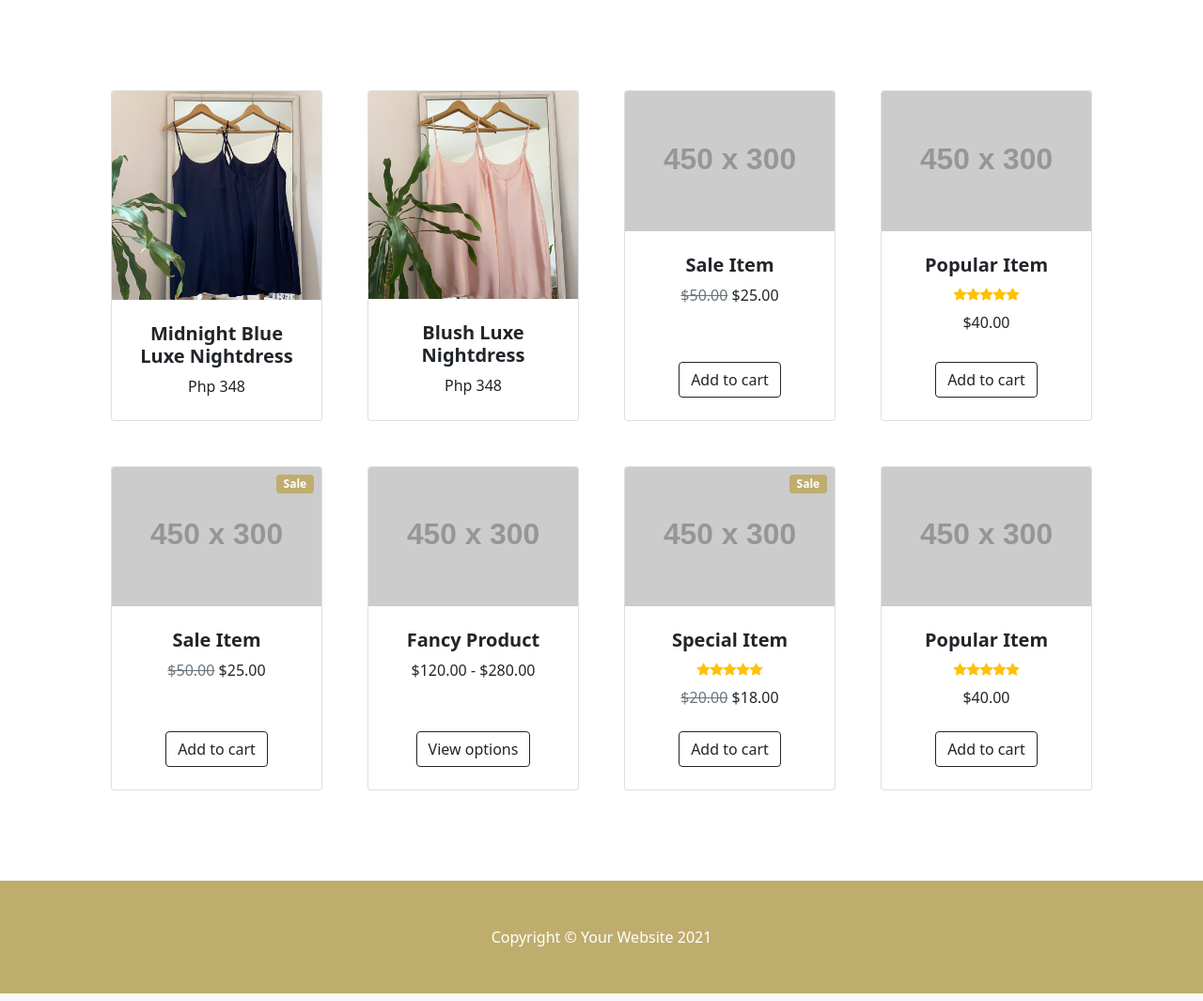
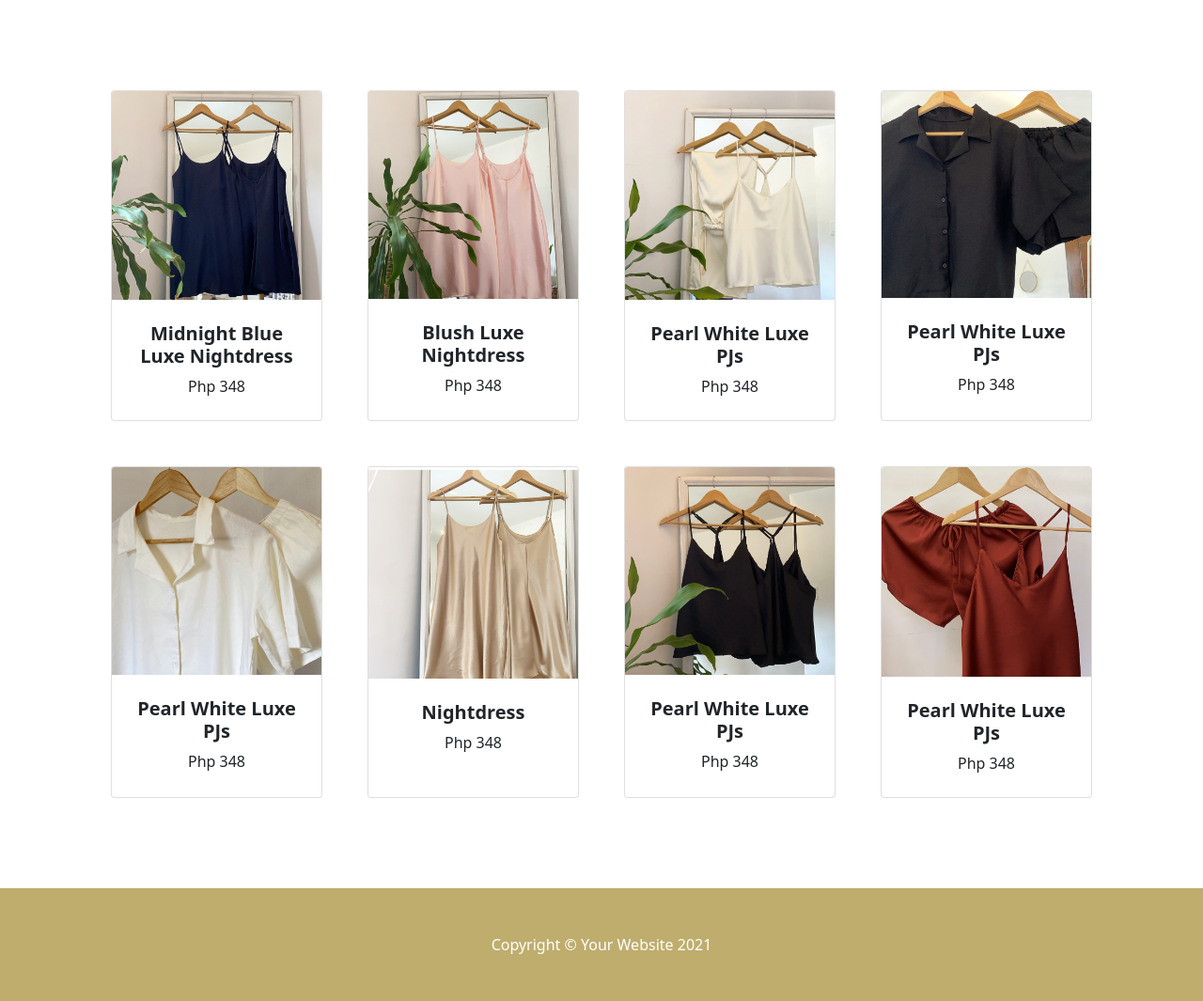
Before and after one commit to ielbusmente/php-project-4ITH, a PHP site: page /products.php in a window 1280 px wide. Shown: the part 365-1430 px from the top of the page at 94% size. Run offline with PHP 8.4, Linux system fonts and the light colour scheme; grey boxes labelled with a size stand in for pictures from a placeholder-image service; some libraries are stand-ins or nearby versions.

Commit message:
products

```diff
--- a/products.php
+++ b/products.php
@@ -91,148 +91,138 @@
                             <!-- Sale badge-->
                             <!-- <div class="badge bg-dark text-white position-absolute" style="top: 0.5rem; right: 0.5rem">Sale</div> -->
                             <!-- Product image-->
-                            <img class="card-img-top" src="https://dummyimage.com/450x300/dee2e6/6c757d.jpg" alt="..." />
+                            <img class="card-img-top" src="assets/img/pearlwhite.jpg" alt="..." />
                             <!-- Product details-->
                             <div class="card-body p-4">
                                 <div class="text-center">
                                     <!-- Product name-->
-                                    <h5 class="fw-bolder">Sale Item</h5>
+                                    <h5 class="fw-bolder">Pearl White Luxe PJs</h5>
                                     <!-- Product price-->
-                                    <span class="text-muted text-decoration-line-through">$50.00</span>
-                                    $25.00
+                                    <!-- <span class="text-muted text-decoration-line-through">$50.00</span> -->
+                                    Php 348
                                 </div>
                             </div>
                             <!-- Product actions-->
-                            <div class="card-footer p-4 pt-0 border-top-0 bg-transparent">
+                            <!-- <div class="card-footer p-4 pt-0 border-top-0 bg-transparent">
                                 <div class="text-center"><a class="btn btn-outline-dark mt-auto" href="#">Add to cart</a></div>
-                            </div>
-                        </div>
-                    </div>
-                    <div class="col mb-5">
-                        <div class="card h-100">
-                            <!-- Product image-->
-                            <img class="card-img-top" src="https://dummyimage.com/450x300/dee2e6/6c757d.jpg" alt="..." />
-                            <!-- Product details-->
-                            <div class="card-body p-4">
-                                <div class="text-center">
-                                    <!-- Product name-->
-                                    <h5 class="fw-bolder">Popular Item</h5>
-                                    <!-- Product reviews-->
-                                    <div class="d-flex justify-content-center small text-warning mb-2">
-                                        <div class="bi-star-fill"></div>
-                                        <div class="bi-star-fill"></div>
-                                        <div class="bi-star-fill"></div>
-                                        <div class="bi-star-fill"></div>
-                                        <div class="bi-star-fill"></div>
-                                    </div>
-                                    <!-- Product price-->
-                                    $40.00
-                                </div>
-                            </div>
-                            <!-- Product actions-->
-                            <div class="card-footer p-4 pt-0 border-top-0 bg-transparent">
-                                <div class="text-center"><a class="btn btn-outline-dark mt-auto" href="#">Add to cart</a></div>
-                            </div>
+                            </div> -->
                         </div>
                     </div>
                     <div class="col mb-5">
                         <div class="card h-100">
                             <!-- Sale badge-->
-                            <div class="badge bg-dark text-white position-absolute" style="top: 0.5rem; right: 0.5rem">Sale</div>
+                            <!-- <div class="badge bg-dark text-white position-absolute" style="top: 0.5rem; right: 0.5rem">Sale</div> -->
                             <!-- Product image-->
-                            <img class="card-img-top" src="https://dummyimage.com/450x300/dee2e6/6c757d.jpg" alt="..." />
+                            <img class="card-img-top" src="assets/img/1.jpg" alt="..." />
                             <!-- Product details-->
                             <div class="card-body p-4">
                                 <div class="text-center">
                                     <!-- Product name-->
-                                    <h5 class="fw-bolder">Sale Item</h5>
+                                    <h5 class="fw-bolder">Pearl White Luxe PJs</h5>
                                     <!-- Product price-->
-                                    <span class="text-muted text-decoration-line-through">$50.00</span>
-                                    $25.00
+                                    <!-- <span class="text-muted text-decoration-line-through">$50.00</span> -->
+                                    Php 348
                                 </div>
                             </div>
                             <!-- Product actions-->
-                            <div class="card-footer p-4 pt-0 border-top-0 bg-transparent">
+                            <!-- <div class="card-footer p-4 pt-0 border-top-0 bg-transparent">
                                 <div class="text-center"><a class="btn btn-outline-dark mt-auto" href="#">Add to cart</a></div>
-                            </div>
-                        </div>
-                    </div>
-                    <div class="col mb-5">
-                        <div class="card h-100">
-                            <!-- Product image-->
-                            <img class="card-img-top" src="https://dummyimage.com/450x300/dee2e6/6c757d.jpg" alt="..." />
-                            <!-- Product details-->
-                            <div class="card-body p-4">
-                                <div class="text-center">
-                                    <!-- Product name-->
-                                    <h5 class="fw-bolder">Fancy Product</h5>
-                                    <!-- Product price-->
-                                    $120.00 - $280.00
-                                </div>
-                            </div>
-                            <!-- Product actions-->
-                            <div class="card-footer p-4 pt-0 border-top-0 bg-transparent">
-                                <div class="text-center"><a class="btn btn-outline-dark mt-auto" href="#">View options</a></div>
-                            </div>
+                            </div> -->
                         </div>
                     </div>
                     <div class="col mb-5">
                         <div class="card h-100">
                             <!-- Sale badge-->
-                            <div class="badge bg-dark text-white position-absolute" style="top: 0.5rem; right: 0.5rem">Sale</div>
+                            <!-- <div class="badge bg-dark text-white position-absolute" style="top: 0.5rem; right: 0.5rem">Sale</div> -->
                             <!-- Product image-->
-                            <img class="card-img-top" src="https://dummyimage.com/450x300/dee2e6/6c757d.jpg" alt="..." />
+                            <img class="card-img-top" src="assets/img/2.jpg" alt="..." />
                             <!-- Product details-->
                             <div class="card-body p-4">
                                 <div class="text-center">
                                     <!-- Product name-->
-                                    <h5 class="fw-bolder">Special Item</h5>
-                                    <!-- Product reviews-->
-                                    <div class="d-flex justify-content-center small text-warning mb-2">
-                                        <div class="bi-star-fill"></div>
-                                        <div class="bi-star-fill"></div>
-                                        <div class="bi-star-fill"></div>
-                                        <div class="bi-star-fill"></div>
-                                        <div class="bi-star-fill"></div>
-                                    </div>
+                                    <h5 class="fw-bolder">Pearl White Luxe PJs</h5>
                                     <!-- Product price-->
-                                    <span class="text-muted text-decoration-line-through">$20.00</span>
-                                    $18.00
+                                    <!-- <span class="text-muted text-decoration-line-through">$50.00</span> -->
+                                    Php 348
                                 </div>
                             </div>
                             <!-- Product actions-->
-                            <div class="card-footer p-4 pt-0 border-top-0 bg-transparent">
+                            <!-- <div class="card-footer p-4 pt-0 border-top-0 bg-transparent">
                                 <div class="text-center"><a class="btn btn-outline-dark mt-auto" href="#">Add to cart</a></div>
-                            </div>
+                            </div> -->
                         </div>
                     </div>
                     <div class="col mb-5">
                         <div class="card h-100">
+                            <!-- Sale badge-->
+                            <!-- <div class="badge bg-dark text-white position-absolute" style="top: 0.5rem; right: 0.5rem">Sale</div> -->
                             <!-- Product image-->
-                            <img class="card-img-top" src="https://dummyimage.com/450x300/dee2e6/6c757d.jpg" alt="..." />
+                            <img class="card-img-top" src="assets/img/3.jpg" alt="..." />
                             <!-- Product details-->
                             <div class="card-body p-4">
                                 <div class="text-center">
                                     <!-- Product name-->
-                                    <h5 class="fw-bolder">Popular Item</h5>
-                                    <!-- Product reviews-->
-                                    <div class="d-flex justify-content-center small text-warning mb-2">
-                                        <div class="bi-star-fill"></div>
-                                        <div class="bi-star-fill"></div>
-                                        <div class="bi-star-fill"></div>
-                                        <div class="bi-star-fill"></div>
-                                        <div class="bi-star-fill"></div>
-                                    </div>
+                                    <h5 class="fw-bolder">Nightdress</h5>
                                     <!-- Product price-->
-                                    $40.00
+                                    <!-- <span class="text-muted text-decoration-line-through">$50.00</span> -->
+                                    Php 348
                                 </div>
                             </div>
                             <!-- Product actions-->
-                            <div class="card-footer p-4 pt-0 border-top-0 bg-transparent">
+                            <!-- <div class="card-footer p-4 pt-0 border-top-0 bg-transparent">
                                 <div class="text-center"><a class="btn btn-outline-dark mt-auto" href="#">Add to cart</a></div>
-                            </div>
+                            </div> -->
                         </div>
                     </div>
+                    <div class="col mb-5">
+                        <div class="card h-100">
+                            <!-- Sale badge-->
+                            <!-- <div class="badge bg-dark text-white position-absolute" style="top: 0.5rem; right: 0.5rem">Sale</div> -->
+                            <!-- Product image-->
+                            <img class="card-img-top" src="assets/img/4.jpg" alt="..." />
+                            <!-- Product details-->
+                            <div class="card-body p-4">
+                                <div class="text-center">
+                                    <!-- Product name-->
+                                    <h5 class="fw-bolder">Pearl White Luxe PJs</h5>
+                                    <!-- Product price-->
+                                    <!-- <span class="text-muted text-decoration-line-through">$50.00</span> -->
+                                    Php 348
+                                </div>
+                            </div>
+                            <!-- Product actions-->
+                            <!-- <div class="card-footer p-4 pt-0 border-top-0 bg-transparent">
+                                <div class="text-center"><a class="btn btn-outline-dark mt-auto" href="#">Add to cart</a></div>
+                            </div> -->
+                        </div>
+                    </div>
+                    <div class="col mb-5">
+                        <div class="card h-100">
+                            <!-- Sale badge-->
+                            <!-- <div class="badge bg-dark text-white position-absolute" style="top: 0.5rem; right: 0.5rem">Sale</div> -->
+                            <!-- Product image-->
+                            <img class="card-img-top" src="assets/img/5.jpg" alt="..." />
+                            <!-- Product details-->
+                            <div class="card-body p-4">
+                                <div class="text-center">
+                                    <!-- Product name-->
+                                    <h5 class="fw-bolder">Pearl White Luxe PJs</h5>
+                                    <!-- Product price-->
+                                    <!-- <span class="text-muted text-decoration-line-through">$50.00</span> -->
+                                    Php 348
+                                </div>
+                            </div>
+                            <!-- Product actions-->
+                            <!-- <div class="card-footer p-4 pt-0 border-top-0 bg-transparent">
+                                <div class="text-center"><a class="btn btn-outline-dark mt-auto" href="#">Add to cart</a></div>
+                            </div> -->
+                        </div>
+                    </div>
+
+
+
+
+
                 </div>
             </div>
         </section>
```
Also changed, not shown: assets/img/1.jpg (added), assets/img/2.jpg (added), assets/img/3.jpg (added), assets/img/4.jpg (added), assets/img/5.jpg (added), assets/img/pearlwhite.jpg (added).
